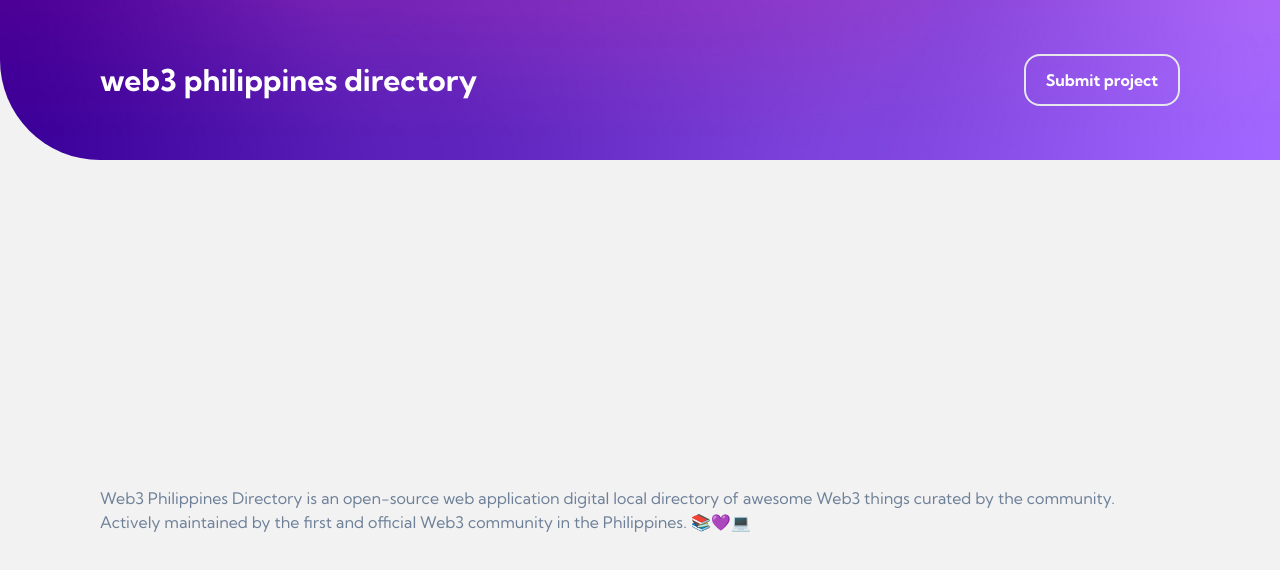
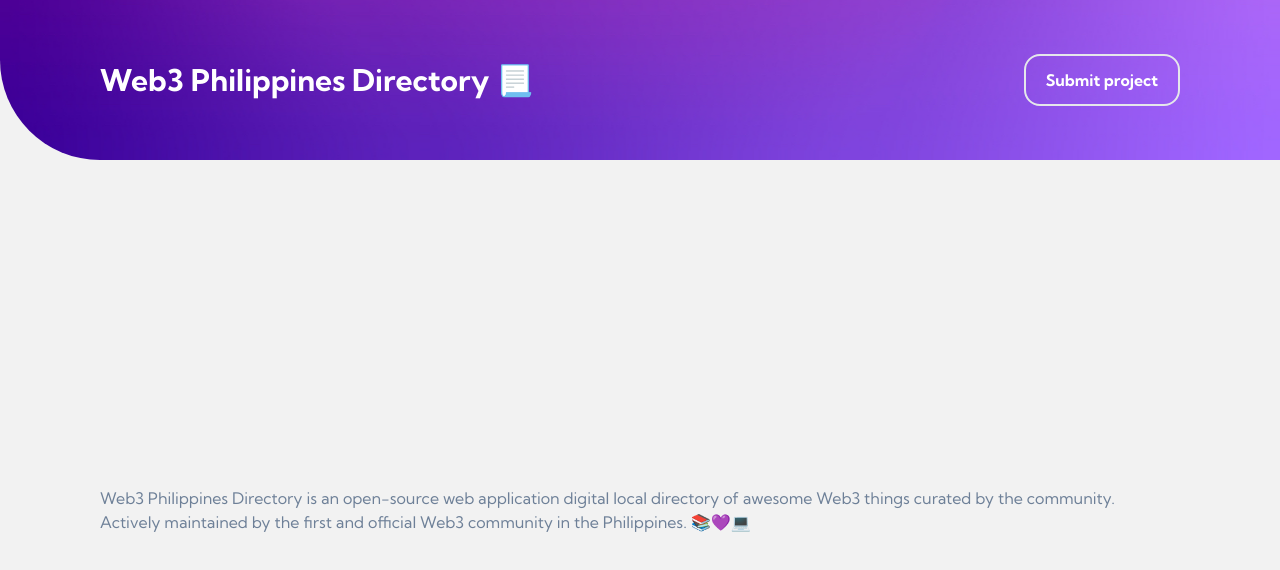
Before and after one commit to Web3Philippines/directory, a Next.js app: page / in a window 1280 px wide. Shown: the top 570 px of the page. Built offline with nearby package versions, Linux system fonts and the light colour scheme; no server answers.

Commit message:
🐛 FIX: capitalize site name

```diff
--- a/src/pages/index.tsx
+++ b/src/pages/index.tsx
@@ -23,8 +23,8 @@
       <Seo templateTitle="Home" />
       <header className="min-w-screen w-full bg-header-pattern bg-cover bg-bottom md:h-[160px] md:rounded-bl-[100px]">
         <div className="mx-auto flex h-[200px] max-w-screen-2xl flex-col items-center justify-between px-6 md:h-[160px] md:flex-row md:items-center md:rounded-bl-[100px] md:px-10 lg:px-[165px] xl:px-[100px]">
-          <h3 className="mt-6 text-3xl font-bold lowercase text-white md:mt-0">
-            Web3 Philippines Directory
+          <h3 className="mt-6 text-3xl font-bold capitalize text-white md:mt-0">
+            Web3 Philippines Directory 📃
           </h3>
           <a
             href="https://forms.gle/8BUfE2A7NRtqYbm66"
```
